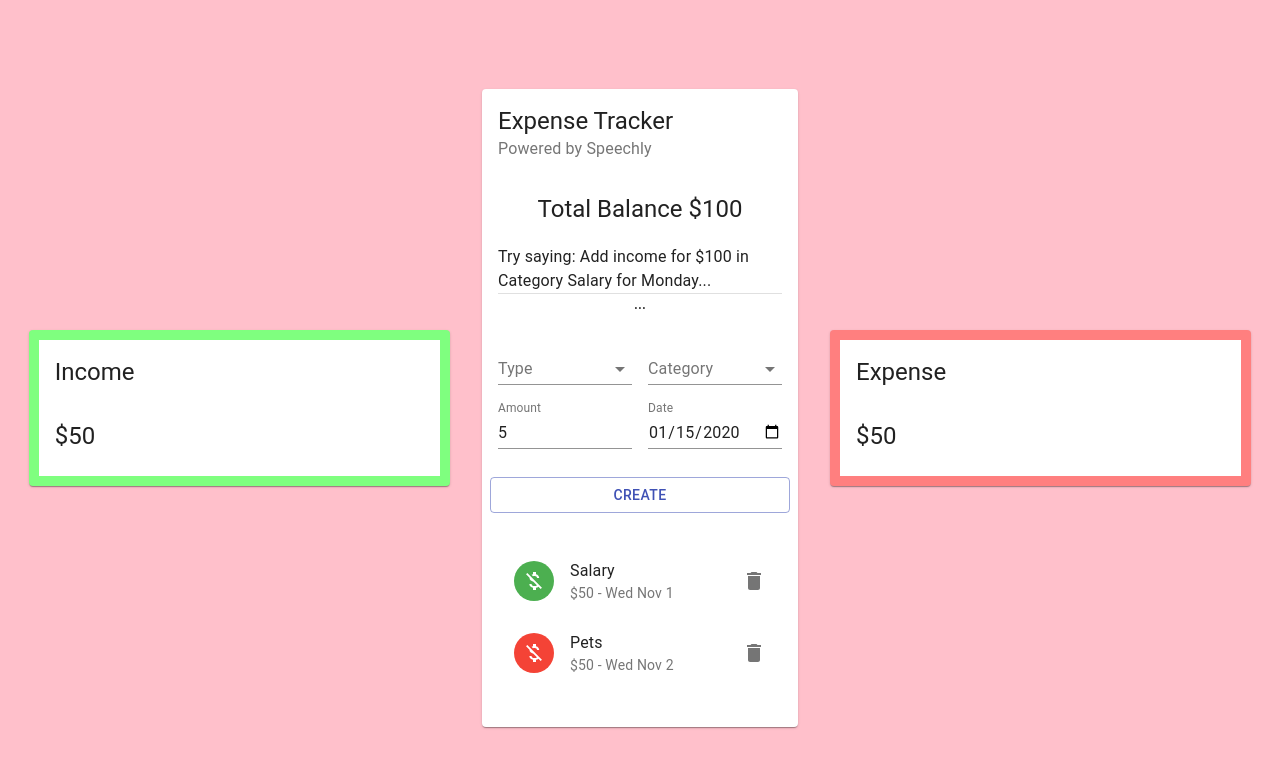
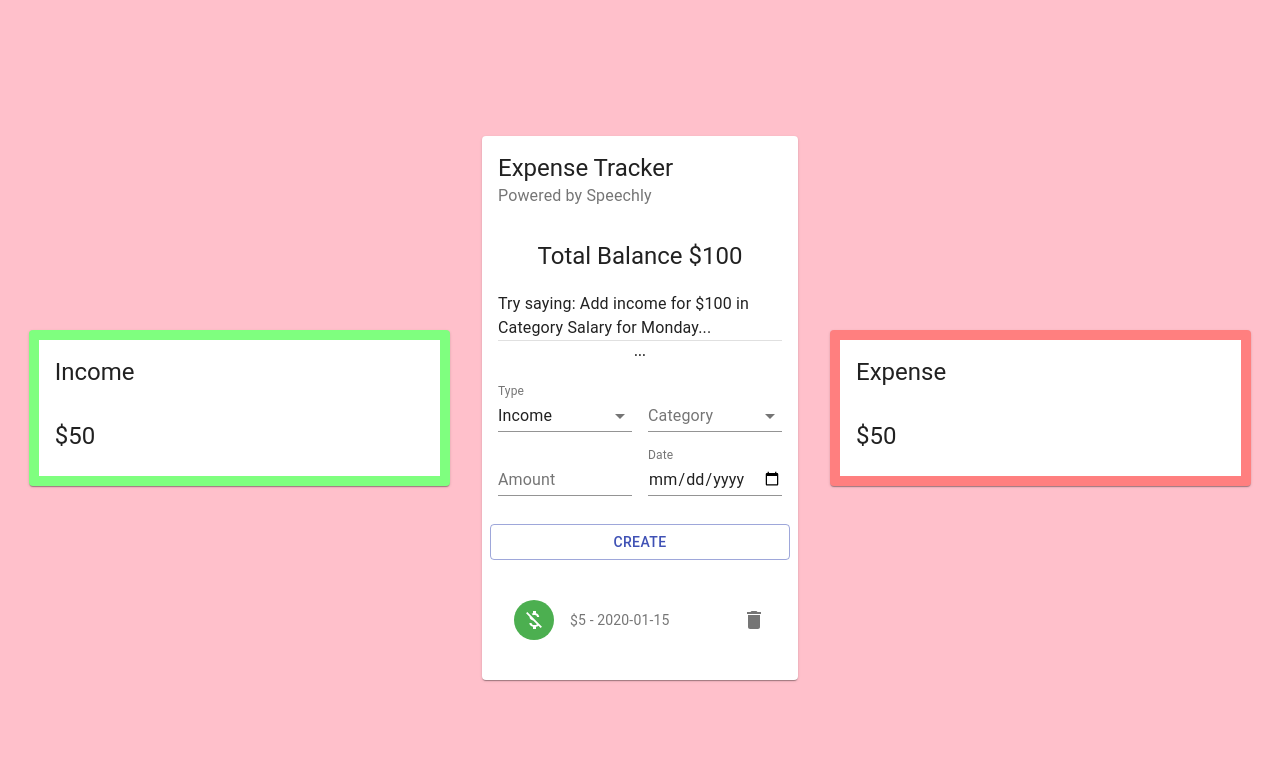
Before and after one commit to safwbdev/expense-tracker, a React (Create React App) app: page / in a window 1280 px wide. Both pictures are taken after typing "5", "2020-01-15" into the empty fields and a click on the button "CREATE". Shown: the top 768 px of the page. Built offline with nearby package versions, Linux system fonts and the light colour scheme.

Commit message:
> Apply useContext > Add Functionality to Form and List

```diff
--- a/src/Components/Details/Details.js
+++ b/src/Components/Details/Details.js
@@ -1,6 +1,6 @@
 import React from "react";
 import { Card, CardContent, CardHeader, Typography } from "@material-ui/core";
-import { Doughnut } from "react-chartjs-2";
+// import { Doughnut } from "react-chartjs-2";
 import useStyles from "./styles";
 
 const Details = ({ title }) => {
--- a/src/Components/Main/Form/Form.js
+++ b/src/Components/Main/Form/Form.js
@@ -1,4 +1,4 @@
-import React from "react";
+import React, { useState, useContext } from "react";
 import {
   Button,
   FormControl,
@@ -10,9 +10,30 @@
   Typography,
 } from "@material-ui/core";
 import useStyles from "./styles";
+import { ExpenseTrackerContext } from "../../../context/context";
+import { v4 as uuidv4 } from "uuid";
+
+const initialState = {
+  amount: "",
+  category: "",
+  type: "Income",
+  date: new Date(),
+};
 
 const Form = () => {
   const classes = useStyles();
+  const [formData, setFormData] = useState(initialState);
+  const { addTransaction } = useContext(ExpenseTrackerContext);
+
+  const createTransaction = () => {
+    const transaction = {
+      ...formData,
+      amount: Number(formData.amount),
+      id: uuidv4(),
+    };
+    addTransaction(transaction);
+    setFormData(initialState);
+  };
 
   return (
     <Grid container spacing={2}>
@@ -24,7 +45,10 @@
       <Grid item xs={6}>
         <FormControl fullWidth>
           <InputLabel>Type</InputLabel>
-          <Select>
+          <Select
+            value={formData.type}
+            onChange={(e) => setFormData({ ...formData, type: e.target.value })}
+          >
             <MenuItem value="Income">Income</MenuItem>
             <MenuItem value="Expense">Expense</MenuItem>
           </Select>
@@ -33,23 +57,41 @@
       <Grid item xs={6}>
         <FormControl fullWidth>
           <InputLabel>Category</InputLabel>
-          <Select>
+          <Select
+            value={formData.category}
+            onChange={(e) =>
+              setFormData({ ...formData, category: e.target.value })
+            }
+          >
             <MenuItem value="business">Business</MenuItem>
             <MenuItem value="salary">Salary</MenuItem>
           </Select>
         </FormControl>
       </Grid>
       <Grid item xs={6}>
-        <TextField type="number" label="Amount" fullWidth />
+        <TextField
+          type="number"
+          label="Amount"
+          fullWidth
+          value={formData.amount}
+          onChange={(e) => setFormData({ ...formData, amount: e.target.value })}
+        />
       </Grid>
       <Grid item xs={6}>
-        <TextField type="date" label="Date" fullWidth />
+        <TextField
+          type="date"
+          label="Date"
+          fullWidth
+          value={formData.date}
+          onChange={(e) => setFormData({ ...formData, date: e.target.value })}
+        />
       </Grid>
       <Button
         className={classes.button}
         variant="outlined"
         color="primary"
         fullWidth
+        onClick={createTransaction}
       >
         Create
       </Button>
--- a/src/Components/Main/List/List.js
+++ b/src/Components/Main/List/List.js
@@ -1,4 +1,4 @@
-import React from "react";
+import React, { useContext } from "react";
 import {
   List as MUIList,
   ListItem,
@@ -11,32 +11,12 @@
 } from "@material-ui/core";
 import { Delete, MoneyOff } from "@material-ui/icons";
 import useStyles from "./styles";
+import { ExpenseTrackerContext } from "../../../context/context";
 
 const List = () => {
   const classes = useStyles();
-  const transactions = [
-    {
-      id: 1,
-      type: "Income",
-      category: "Salary",
-      amount: 50,
-      date: "Wed Nov 1",
-    },
-    {
-      id: 2,
-      type: "Expense",
-      category: "Pets",
-      amount: 50,
-      date: "Wed Nov 2",
-    },
-    {
-      id: 3,
-      type: "Income",
-      category: "Business",
-      amount: 150,
-      date: "Wed Nov 3",
-    },
-  ];
+  const { deleteTransaction, transactions } = useContext(ExpenseTrackerContext);
+
   return (
     <MUIList dense={false} className={classes.list}>
       {transactions.map((transaction) => (
@@ -64,7 +44,11 @@
               secondary={`$${transaction.amount} - ${transaction.date}`}
             />
             <ListItemSecondaryAction>
-              <IconButton edge="end" aria-label="delete" onClick="">
+              <IconButton
+                edge="end"
+                aria-label="delete"
+                onClick={() => deleteTransaction(transaction.id)}
+              >
                 <Delete />
               </IconButton>
             </ListItemSecondaryAction>
--- /dev/null
+++ b/src/context/context.js
@@ -0,0 +1,24 @@
+import React, { useReducer, createContext } from "react";
+import contextReducer from "./contextReducer";
+
+const initialState = [];
+
+export const ExpenseTrackerContext = createContext(initialState);
+
+export const Provider = ({ children }) => {
+  const [transactions, dispatch] = useReducer(contextReducer, initialState);
+
+  const deleteTransaction = (id) => {
+    dispatch({ type: "DELETE_TRANSACTION", payload: id });
+  };
+  const addTransaction = (transaction) => {
+    dispatch({ type: "ADD_TRANSACTION", payload: transaction });
+  };
+  return (
+    <ExpenseTrackerContext.Provider
+      value={{ deleteTransaction, addTransaction, transactions }}
+    >
+      {children}
+    </ExpenseTrackerContext.Provider>
+  );
+};
--- /dev/null
+++ b/src/context/contextReducer.js
@@ -0,0 +1,17 @@
+let transactions;
+
+const contextReducer = (state, action) => {
+  switch (action.type) {
+    case "DELETE_TRANSACTION":
+      transactions = state.filter((t) => t.id !== action.payload);
+      return transactions;
+    case "ADD_TRANSACTION":
+      transactions = [action.payload, ...state];
+      return transactions;
+
+    default:
+      return state;
+  }
+};
+
+export default contextReducer;
```
Also changed, not shown: src/index.js (+9 -8 lines).
